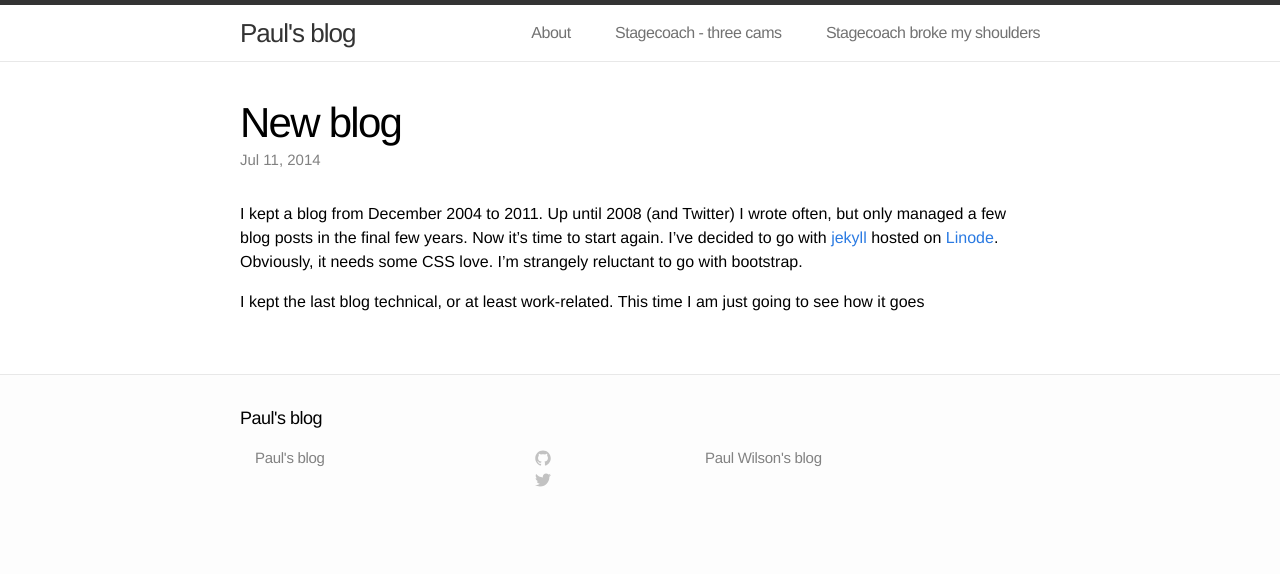
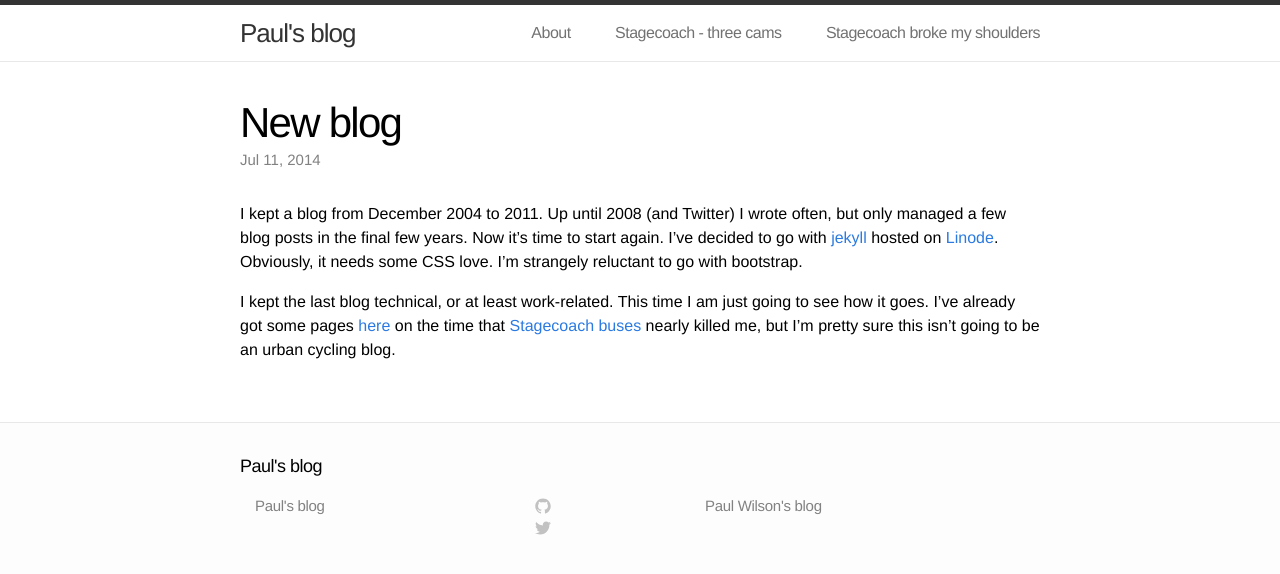
Before and after one commit to paulanthonywilson/2014blog, a Jekyll site: the page built from _posts/2014-07-11-new-blog.md, in a window 1280 px wide. Shown: the top 574 px of the page. Built offline with Jekyll 4.4.1, drawn with Linux system fonts in a browser that asks for light colours.

Commit message:
new blog update. narrative around three cams

```diff
--- a/_posts/2014-07-11-new-blog.md
+++ b/_posts/2014-07-11-new-blog.md
@@ -5,4 +5,4 @@ title: New blog
 
 I kept a blog from December 2004 to 2011. Up until 2008 (and Twitter) I wrote often, but only managed a few blog posts in the final few years. Now it's time to start again. I've decided to go with [jekyll](http://jekyllrb.com) hosted on [Linode](https://www.linode.com).  Obviously, it needs some CSS love. I'm strangely reluctant to go with bootstrap.
 
-I kept the last blog technical, or at least work-related. This time I am just going to see how it goes
+I kept the last blog technical, or at least work-related. This time I am just going to see how it goes. I've already got some pages [here](/pages/stagecoach-mitchell) on the time that [Stagecoach buses](http://www.stagecoachbus.com) nearly killed me, but I'm pretty sure this isn't going to be an urban cycling blog.
```
Also changed, not shown: pages/stagecoach-threecams/index.html (+11 -1 lines).
